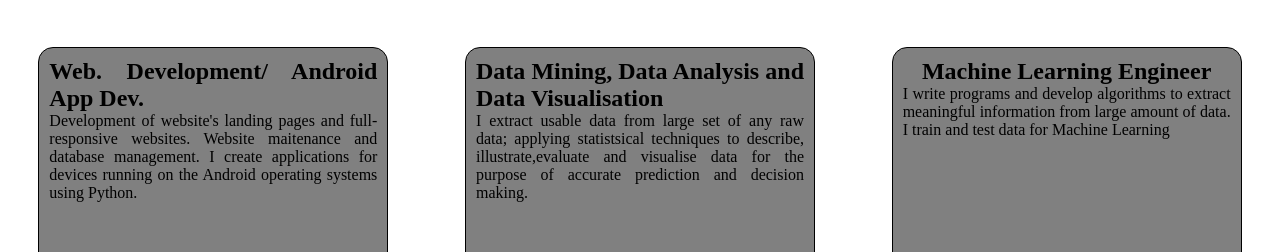
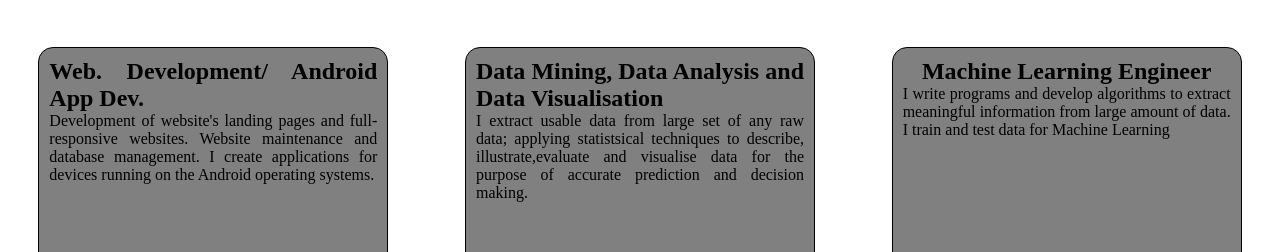
Before and after one commit to Alexico-1/akinmani.com, a plain HTML site: page index.html in a window 1280 px wide. Shown: the part 1572-1824 px from the top of the page. Drawn offline with Linux system fonts and the light colour scheme.

Commit message:
Update index.html

```diff
--- a/index.html
+++ b/index.html
@@ -50,8 +50,8 @@
                             <div class="box">
                                 <h1 class="heading">Web. Development/ Android App Dev.</h1>
                                 <p>Development of website's landing pages and full-responsive websites.
-                                 Website maitenance and database management.
-                                 I create applications for devices running on the Android operating systems using Python.
+                                 Website maintenance and database management.
+                                 I create applications for devices running on the Android operating systems.
                                 </p>
                                 </div>
                                 <div class="box">
```
